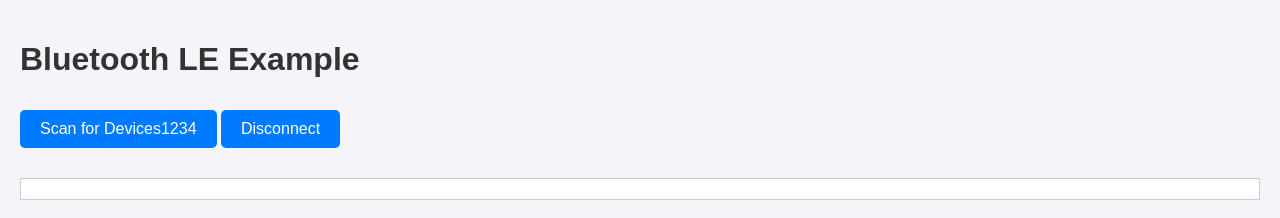
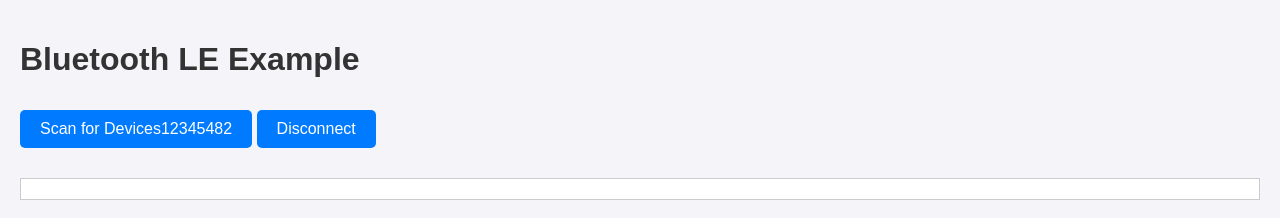
Before and after one commit to BoudjelabaMohamedAmine/CGFD, a plain HTML site: page index.html in a window 1280 px wide. Drawn offline with Linux system fonts and the light colour scheme.

Commit message:
Update index.html

```diff
--- a/index.html
+++ b/index.html
@@ -43,7 +43,7 @@
 </head>
 <body>
     <h1>Bluetooth LE Example</h1>
-    <button id="scanButton" class="button">Scan for Devices1234</button>
+    <button id="scanButton" class="button">Scan for Devices12345482</button>
     <button id="disconnectButton" class="button">Disconnect</button>
 
     <div class="log" id="log"></div>
```
